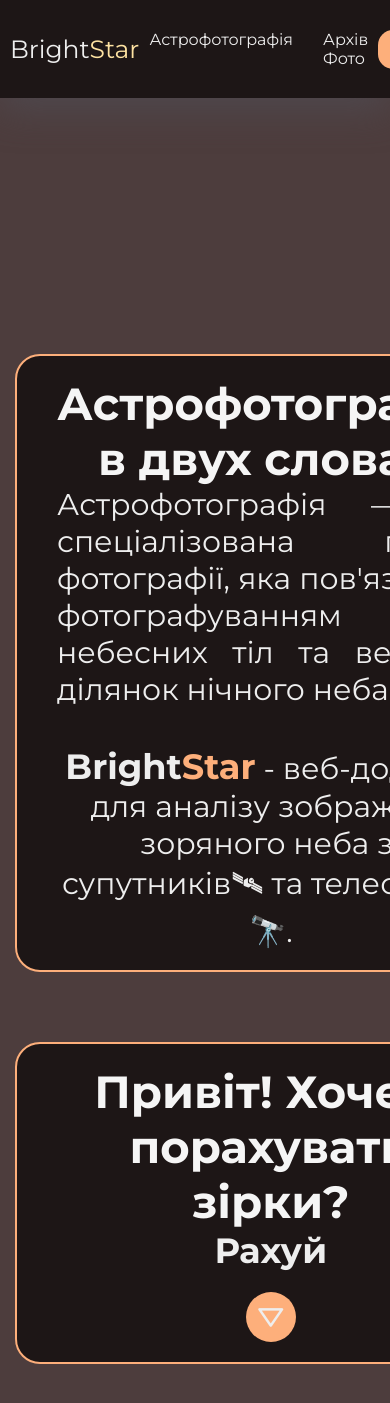
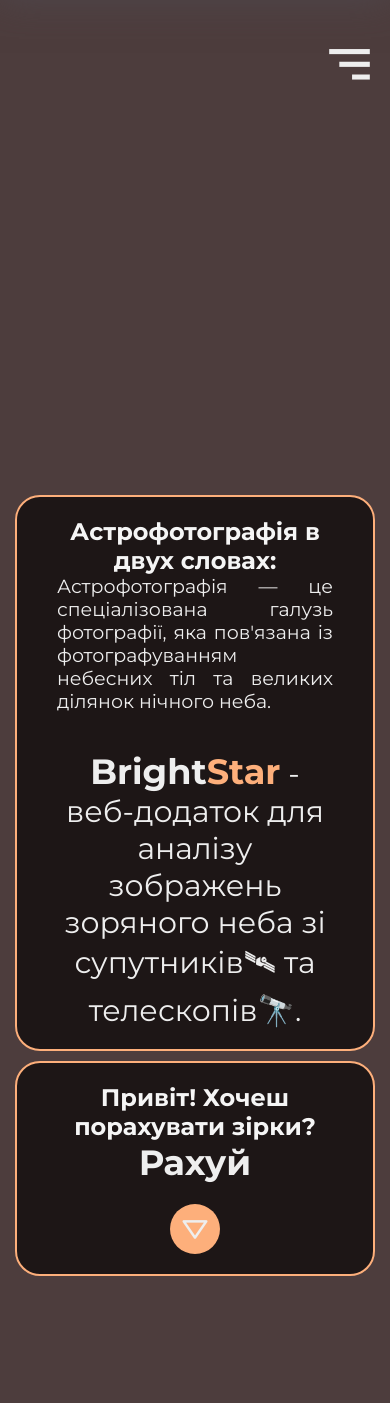
Before and after one commit to dilemka2/starsCounterNew, a Node server app: page / in a window 390 px wide. Shown: the top 1403 px of the page. Run offline with Node 20, Linux system fonts and the light colour scheme.

Commit message:
making responsible

```diff
--- a/public/css/style.css
+++ b/public/css/style.css
@@ -36,7 +36,6 @@ section {
     padding: 0 15px;
 }
 
-
 header {
     background-color: #1D1616;
     position: fixed;
@@ -48,6 +47,7 @@ header {
     -webkit-box-shadow: 0px 10px 38px 0px rgba(79,73,79,1);
     -moz-box-shadow: 0px 10px 38px 0px rgba(79,73,79,1);
     box-shadow: 0px 10px 38px 0px rgba(79,73,79,1);
+    transition: .5s;
 }
 
 header .container {
@@ -55,6 +55,10 @@ header .container {
     justify-content: space-between;
     align-items: center;
     padding: 20px 10px;
+}
+
+.activeForMenu {
+    transform: translateY(0);
 }
 
 .Logo {
@@ -71,7 +75,6 @@ header .container {
 .Logo:hover {
     transform: scale(1.06);
 }
-
 
 .active {
     background-color: #FDAF7B;
@@ -93,6 +96,19 @@ header .container {
     background-color: #1d1616;
 }
 
+#menu-icon {
+    display: none;
+    font-size: 61px;
+    top: 32px;
+    position: absolute;
+    right: 27px;
+    z-index: 20;
+    color: #BE7B72;
+    right: 10px;
+    background-color: transparent;
+    border: none;
+    cursor: pointer;
+}
 
 .header-li:hover .header-sub-ul {
     display: block;
@@ -602,3 +618,48 @@ header .container {
         width: 70%;
     }
 }
+
+@media (max-width:860px) {
+    .info-wrapper {
+        margin-bottom: 10px;
+    }
+    .welcome-section .container {
+        gap: 0;
+        top: 96px;
+    }
+    .header-ul {
+        display: flex;
+        flex-direction: column;
+        text-align: center;
+        gap: 10px;
+    }
+}
+
+@media (max-width:620px) {
+    .info-wrapper p {
+        font-size: 19px;
+    }
+    .info-wrapper h1 {
+        font-size: 24px;
+    }
+    .welcome-section .container {
+        top: 46px;
+    }
+    .buttons-list {
+        flex-direction: column;
+        text-align: center;
+    }
+}
+@media (max-width:440px) {
+    #menu-icon {
+        display: block;
+    }
+    header {
+        transform: translateY(-440px);
+        padding-top: 100px;
+    }
+    header .container {
+        flex-direction: column;
+        gap: 40px;
+    }
+}
--- a/public/js/srcipt.js
+++ b/public/js/srcipt.js
@@ -1,5 +1,14 @@
 // let host = 'http://localhost:3030';
 let host = 'https://starscounternew-1.onrender.com'
+
+// makin responsible menu
+
+const menuBtn = document.querySelector('#menu-icon')
+const header = document.querySelector('header')
+
+menuBtn.addEventListener('click', () => {
+    header.classList.toggle('activeForMenu');
+})
 
 // making animation on main site
 
--- a/views/index.hbs
+++ b/views/index.hbs
@@ -16,7 +16,7 @@
 </head>
 
 <body>
-    <header>
+    <header class="header">
         <div class="container">
             <a href="/" class="Logo">Bright<span>Star</span></a>
 
@@ -48,7 +48,7 @@
             {{/ifEquals}}
         </div>
     </header>
-
+    <button type="button" id="menu-icon"><i class='bx bx-menu-alt-right'></i></button>
     <main>
         <section class="welcome-section">
             <div class="container">
```
